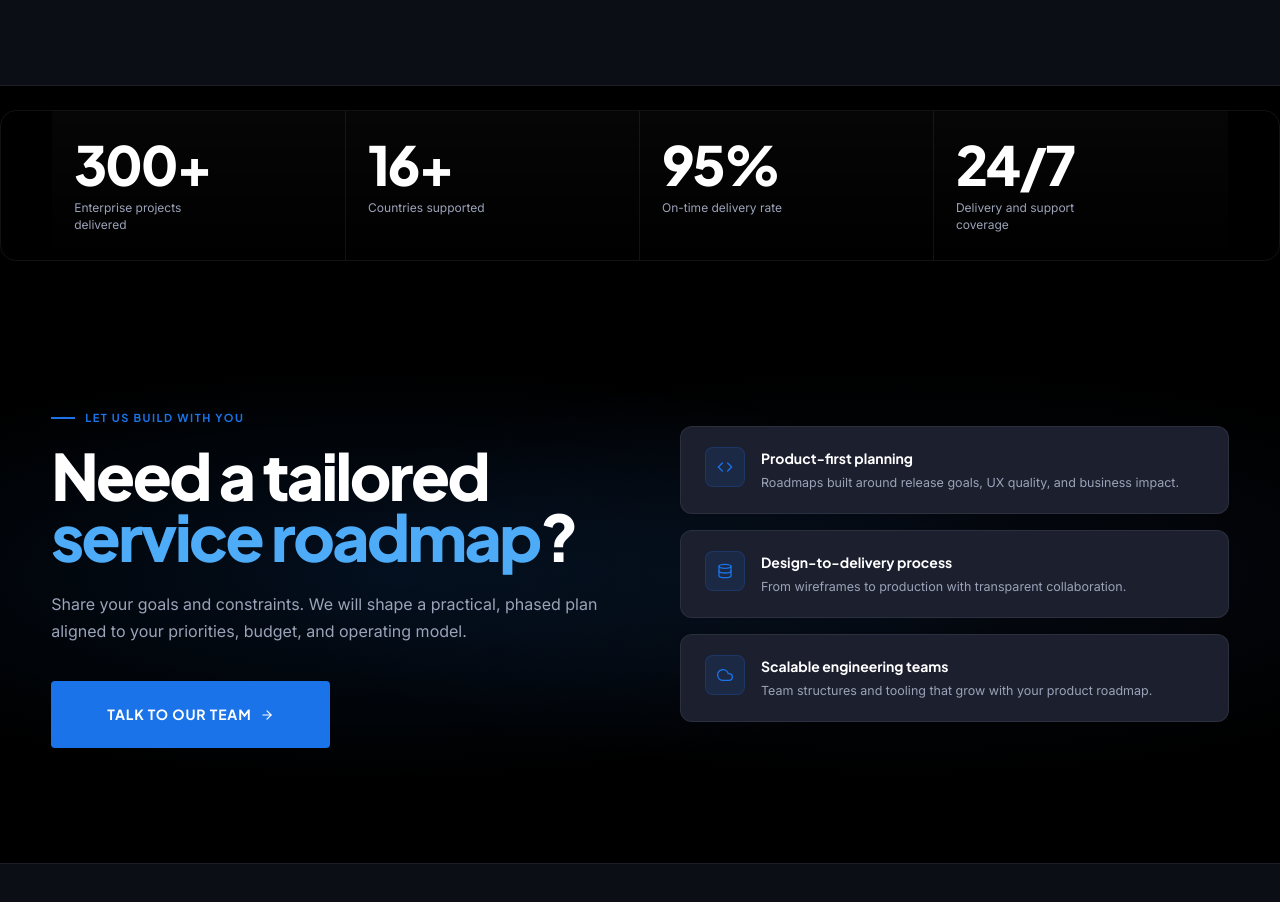
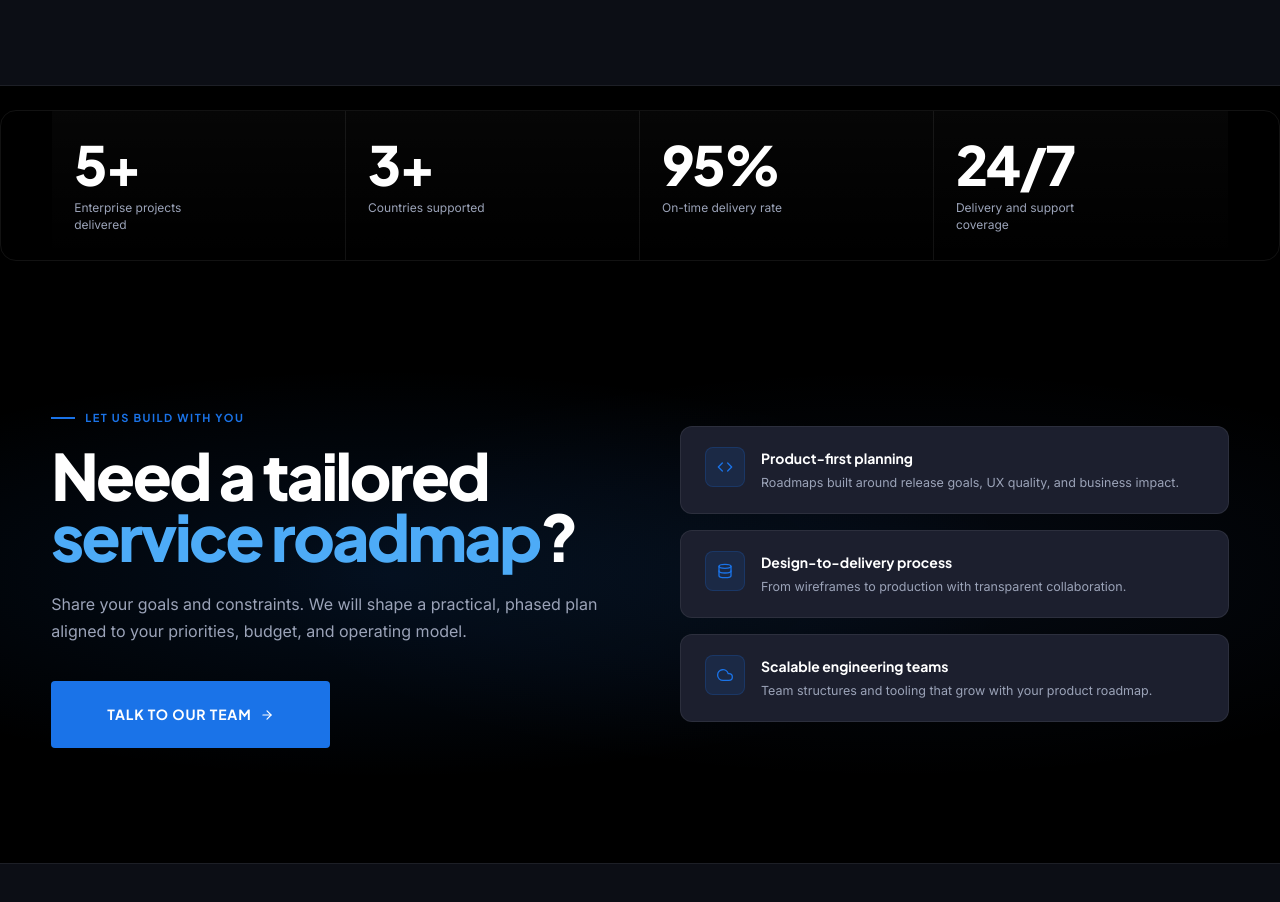
Before and after one commit to AbdullahAfzalRaja90/Waleeco, a React (Vite) app: page /services in a window 1280 px wide. Shown: the part 2880-3782 px from the top of the page. Built offline with nearby package versions, Linux system fonts and the light colour scheme.

Commit message:
Update Services page metrics to 5+ projects and 3+ countries

```diff
--- a/src/pages/Services.jsx
+++ b/src/pages/Services.jsx
@@ -230,11 +230,11 @@ export default function Services() {
       <section className="services-impact-band">
         <div className="container services-impact-grid">
           <div className="services-impact-item">
-            <div className="services-impact-number"><CountUp end={300} suffix="+" /></div>
+            <div className="services-impact-number"><CountUp end={5} suffix="+" /></div>
             <div className="services-impact-label">Enterprise projects delivered</div>
           </div>
           <div className="services-impact-item">
-            <div className="services-impact-number"><CountUp end={16} suffix="+" /></div>
+            <div className="services-impact-number"><CountUp end={3} suffix="+" /></div>
             <div className="services-impact-label">Countries supported</div>
           </div>
           <div className="services-impact-item">
```
